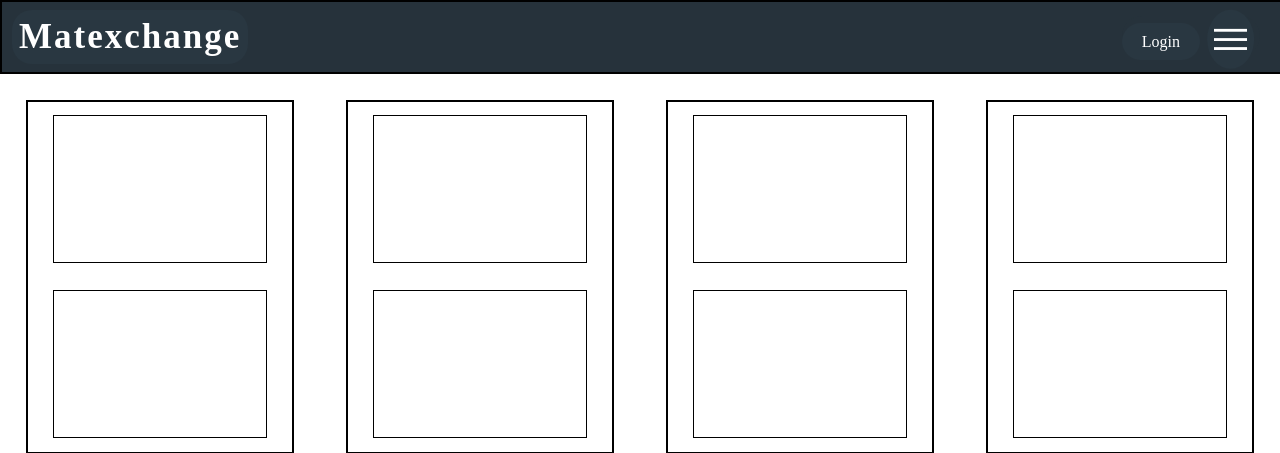
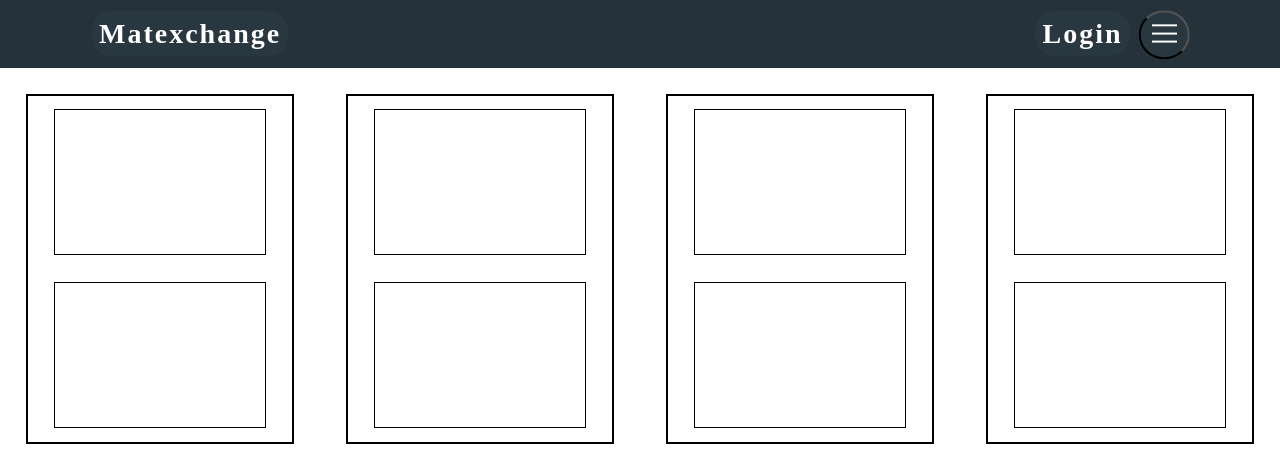
Before and after one commit to RetroRobinChaos7/E_commerce_test, a PHP site: page / in a window 1280 px wide. Shown: the top 453 px of the page. Run offline with PHP 8.4, Linux system fonts and the light colour scheme.

Commit message:
First bs Integration and changes

```diff
--- a/src/CSS/main.css
+++ b/src/CSS/main.css
@@ -3,16 +3,6 @@
     text-decoration: none;
     color: white;
     padding: 20px 50px 20px 20px;
-}
-.login-link{
-    background-color: rgb(41, 55, 65);
-    border: none;
-    border-radius: 20px;
-    font-size: medium;
-    text-decoration: none;
-    color: white;
-    margin-right: 60px;
-    padding: 10px 20px 10px 20px;
 }
 html, body {
     height: 100%;
@@ -24,17 +14,18 @@ body {
 .display-menu{
     text-align: left;
     display: none;
-    top: 9.8%;
+    position: absolute;
+    z-index: 1000;
     right: 0%;
-    position: absolute;
     text-align: left;
     background: rgb(38, 50, 59);
+    width: 250px;
 }
 .display-menu.active {
     display: flex;
     flex-direction: column;
 }
-#title {
+.nav-content {
     font-family: 'Times New Roman', Times, serif;
     font-weight: bold;
     width: fit-content;
@@ -43,6 +34,20 @@ body {
     letter-spacing: 2px;
     padding: 7px;
     text-decoration: none;
+    color: white;
+    text-decoration: none;
+    font-size: 28px;
+    background-color: rgb(41, 55, 65);
+}
+#dropdown-btn{
+    border-radius: 50%;
+    rotate: 90deg;
+    margin-right: 10px;
+    padding: 0px 10px 5px 10px;
+    background-color: rgb(41, 55, 65);
+}
+.nav-item{
+    align-self: center;
 }
 #login{
     position: absolute;
@@ -52,34 +57,8 @@ body {
     width: fit-content;
     background-color: rgb(38, 50, 59);
 }
-#menu-btn{
-    border-radius: 50%;
-    position: absolute;
-    right: 10px;
-    top: 2%;
-    rotate: 90deg;
-    margin-right: 10px;
-    padding: 0px 10px 5px 10px;
-}
-
-#title a{
-    border: none;
-    text-decoration: none;
-    color: white;
-}
-.top-bar {
-    border: 1px solid;
+.navbar{
     background-color: rgb(38, 50, 59);
-    height: 70px;
-    width: 100%;
-    align-content: center;
-    border: 2px solid black;
-}
-
-.ribbon-content {
-    background-color: rgb(41, 55, 65);
-    color: white;
-    font-size: 35px;
 }
 .top-items{
     display: flex;
--- a/src/PHP/add.php
+++ b/src/PHP/add.php
@@ -9,6 +9,7 @@ if($_SERVER['REQUEST_METHOD'] === 'POST'){
     $username = $_SESSION['username'];
 
     include 'mysqlConn.php';
+    $imageLikn = "";
     $stmt = $conn->prepare('Insert Into listdb(title,price,cat,description,itemImage,user)');
     $stmt->bind_param('sdssbs', $title, $price, $cat, $desc, $listImg, $username);
     if($stmt->execute()){
--- a/src/Pages/Listings/List.html
+++ b/src/Pages/Listings/List.html
@@ -26,7 +26,7 @@
             <div class="item-description"></div>
         </div>
         <div class="item-block">
-            <div class="item-image"></div>
+            <div class="item-image"><img src="" alt=""></div>
             <div class="item-description"></div>
         </div>
     </div>
--- a/src/Pages/Login/login.html
+++ b/src/Pages/Login/login.html
@@ -6,6 +6,8 @@
     <title>Document</title>
     <link rel="stylesheet" href="../../CSS/login.css">
     <script src="../../Scripts/login.js" defer></script>
+    <link rel="stylesheet" href="src/CSS/global.css">
+    <script defer src="https://cdn.jsdelivr.net/npm/bootstrap@5.3.3/dist/js/bootstrap.bundle.min.js" integrity="sha384-YvpcrYf0tY3lHB60NNkmXc5s9fDVZLESaAA55NDzOxhy9GkcIdslK1eN7N6jIeHz" crossorigin="anonymous"></script>
 </head>
 <body>
     <Header><h1>Matexchange</h1></Header>
--- a/src/index.html
+++ b/src/index.html
@@ -5,15 +5,28 @@
     <meta name="viewport" content="width=device-width, initial-scale=1.0">
     <title>Matexchange</title>
     <link rel="stylesheet" href="CSS/main.css">
+    <link href="https://cdn.jsdelivr.net/npm/bootstrap@5.3.3/dist/css/bootstrap.min.css" rel="stylesheet" integrity="sha384-QWTKZyjpPEjISv5WaRU9OFeRpok6YctnYmDr5pNlyT2bRjXh0JMhjY6hW+ALEwIH" crossorigin="anonymous">
+    <script defer src="https://cdn.jsdelivr.net/npm/bootstrap@5.3.3/dist/js/bootstrap.bundle.min.js" integrity="sha384-YvpcrYf0tY3lHB60NNkmXc5s9fDVZLESaAA55NDzOxhy9GkcIdslK1eN7N6jIeHz" crossorigin="anonymous"></script>
 </head>
 <body>
     <HEADER>
-        <div class="top-bar">
-            <div id="title" class="ribbon-content"> <a href="index.html">Matexchange</a></div>
-            <div id="login"class="ribbon-content"><a href="Pages/Login/login.html" class="login-link">Login</a></div>
-            <div id="menu-btn" class="ribbon-content"><button class="menu-btn">|||</button></div>
+        <div class="navbar navbar-expand">
+            <div class="container" id="top-bar">
+                <div id="title" class="navbar-brand"> <a href="index.html" class="nav-content">Matexchange</a></div>
+                <ul class="navbar-nav">
+                    <li class="nav-item"><a href="Pages/Login/login.html" class="nav-content">Login</a></li>
+                    <li class="nav-item"><button class="nav-content" id="dropdown-btn">|||</button></li>
+                </ul>
+            </div>
         </div>
     </HEADER>
+    <div id="display-menu" class="display-menu">
+        <a href="Pages/Catagories/Catagories.html" class="menu-links">Catagories</a>
+        <a href="Pages/Listings/List.html" class="menu-links">Your Lists</a>
+        <a href="Pages/Messages/Messages.html" class="menu-links">Messages</a>
+        <a href="Pages/Settings/" class="menu-links">Acount settings</a>
+        <a href="Pages/About/About.html" class="menu-links">About us</a>
+    </div>
     <div class="top-items">
         <div class="item-block">
             <div class="item-image"></div>
@@ -32,13 +45,6 @@
             <div class="item-description"></div>
         </div>
     </div>
-    <div id="display-menu" class="display-menu">
-        <a href="Pages/Catagories/Catagories.html" class="menu-links">Catagories</a>
-        <a href="Pages/Listings/List.html" class="menu-links">Your Lists</a>
-        <a href="Pages/Messages/Messages.html" class="menu-links">Messages</a>
-        <a href="Pages/Settings/" class="menu-links">Acount settings</a>
-        <a href="Pages/About/About.html" class="menu-links">About us</a>
-    </div>
     <script src="Scripts/main.js"></script>
     <script src="Scripts/fpage.js"></script>
 </body>
```
